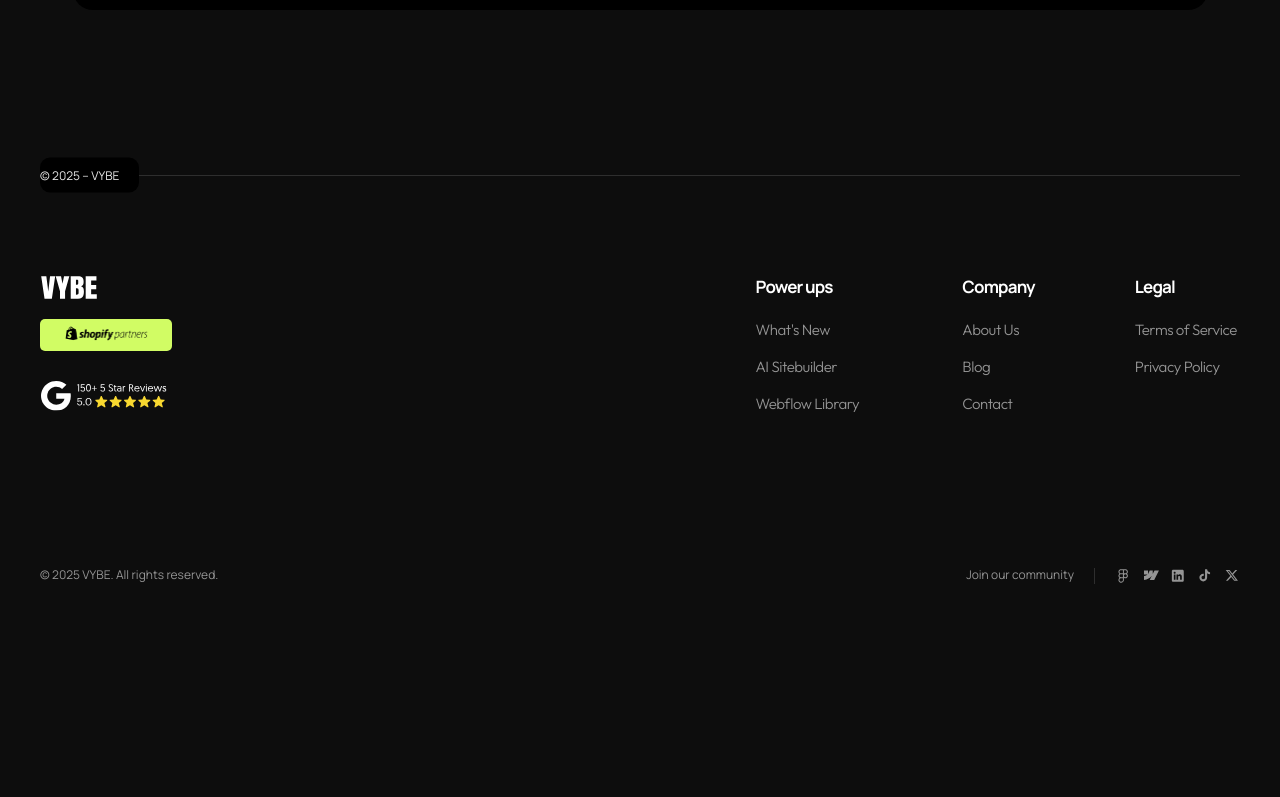
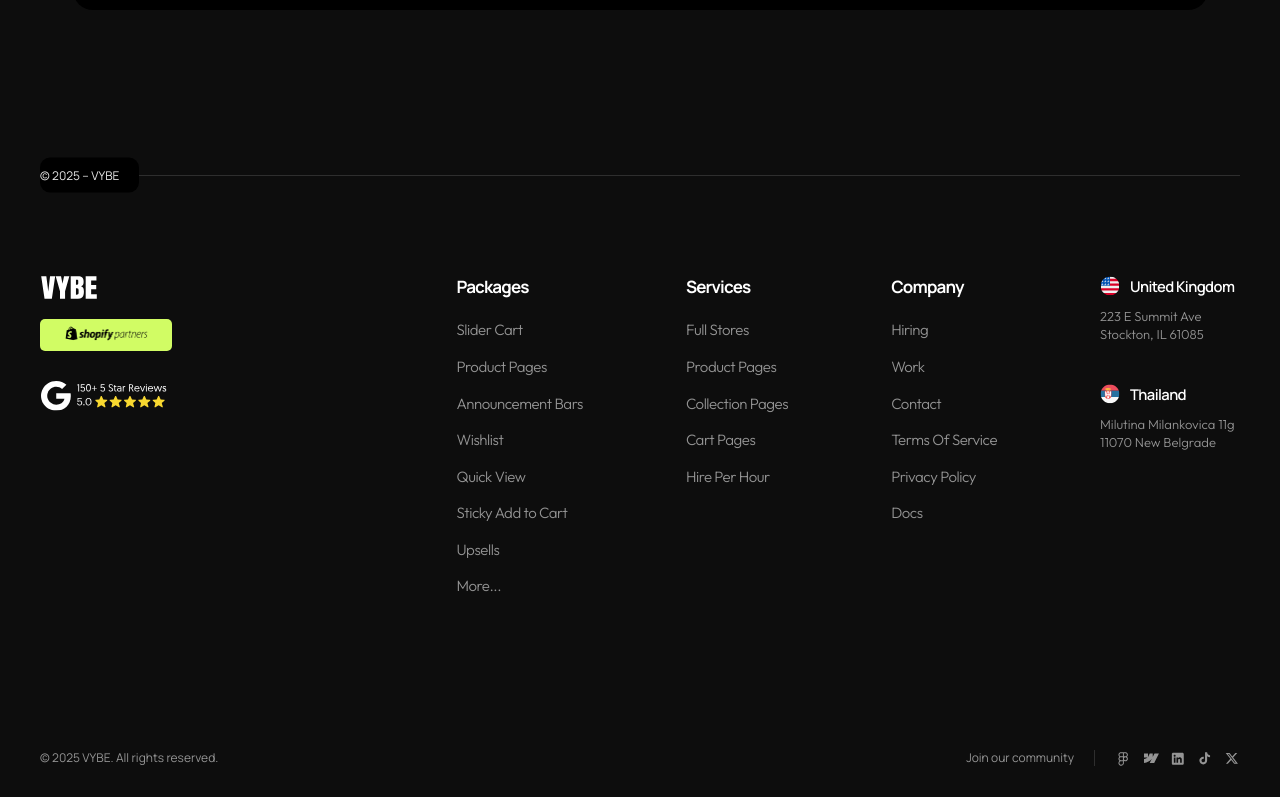
Before and after one commit to TomValentino/studio, a Next.js app: page / in a window 1280 px wide. Shown: the part 4100-4897 px from the top of the page. Before the commit the page ends 4804 px from the top, so only its background shows below. Built offline with nearby package versions, Linux system fonts and the light colour scheme.

Commit message:
footer redesign

```diff
--- a/src/global/components/Footer.jsx
+++ b/src/global/components/Footer.jsx
@@ -20,17 +20,62 @@
             </div>
                 <div id="footer-right">
                 <FooterItem
-                title="Power ups"
-                texts={['What\'s New', 'AI Sitebuilder', 'Webflow Library']}
+                    title="Packages"
+                    texts={[
+                        'Slider Cart',
+                        'Product Pages',
+                        'Announcement Bars',
+                        'Wishlist',
+                        'Quick View',
+                        'Sticky Add to Cart',
+                        'Upsells',
+                        'More...'
+                        // 'Free Gift Logic',
+                        // 'Advanced Filtering',
+                        // 'Shoppable Videos',
+                        // 'Custom Product Bundles',
+                        // 'Mega Menu'
+                    ]}
+                    />
+
+                    <FooterItem
+                        title="Services"
+                        texts={[
+                            'Full Stores',
+                            'Product Pages',
+                            'Collection Pages',
+                            'Cart Pages',
+                            'Hire Per Hour'
+                        ]}
                     />
                     <FooterItem
                         title="Company"
-                texts={['About Us', 'Blog', 'Contact']}
+                        texts={[
+                            'Hiring',
+                            'Work',
+                            'Contact',
+                            'Terms Of Service',
+                            'Privacy Policy',
+                            'Docs',
+
+                        ]}
                     />
-            <FooterItem
-                title="Legal"
-                texts={['Terms of Service', 'Privacy Policy']}
-            />
+                    <div id="footer-locations-wrap">
+                        <div className="footer-locations-item">
+                            <div className="footer-locations-top">
+                                <Image src="/footer/country-1.svg" width={20} height={20} alt="" />
+                                <h6 className="footer-location-title">United Kingdom</h6>
+                            </div>
+                            <p className="footer-location-text">223 E Summit Ave Stockton, IL 61085 </p>
+                        </div>
+                        <div className="footer-locations-item">
+                            <div className="footer-locations-top">
+                                <Image src="/footer/country-2.svg" width={20} height={20} alt="" />
+                                <h6 className="footer-location-title">Thailand</h6>
+                            </div>
+                            <p className="footer-location-text">Milutina Milankovica 11g 11070 New Belgrade </p>
+                        </div>
+                    </div>
                 </div>
         </div>
         <div id="footer-bottom">
--- a/src/global/css/components/footer.css
+++ b/src/global/css/components/footer.css
@@ -99,6 +99,41 @@
     letter-spacing: var(--space-3);
 }
 
+#footer-locations-wrap {
+    display: flex;
+    flex-direction: column;
+    gap: 4em;
+    align-items: flex-start;
+    justify-content: flex-start;
+    /* padding-left: 5em; */
+}
+
+.footer-locations-item {
+    display: flex;
+    flex-direction: column;
+    gap: 1.2em;
+    align-items: flex-start;
+    justify-content: flex-start;
+}
+
+.footer-locations-top {
+    display: flex;
+    flex-direction: row;
+    gap: 1em;
+    justify-content: flex-start;
+    align-items: center;
+}
+
+.footer-location-title {
+
+}
+
+.footer-location-text {
+    max-width: 140px;
+    font-size: 1.3em;
+}
+
+
 #footer-bottom {
     margin-top: 15em;
     display: flex;
```
Also changed, not shown: public/footer/country-1.svg (added), public/footer/country-2.svg (added). Lines whose indentation alone changed are shown as unchanged.
